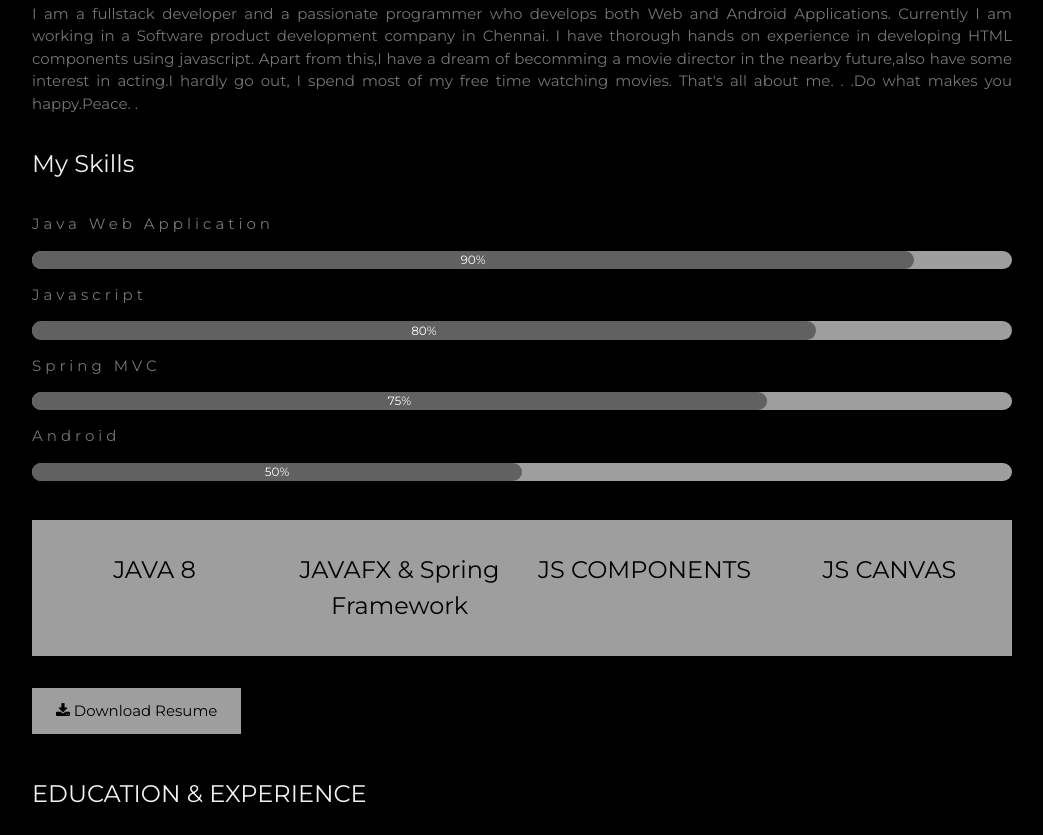
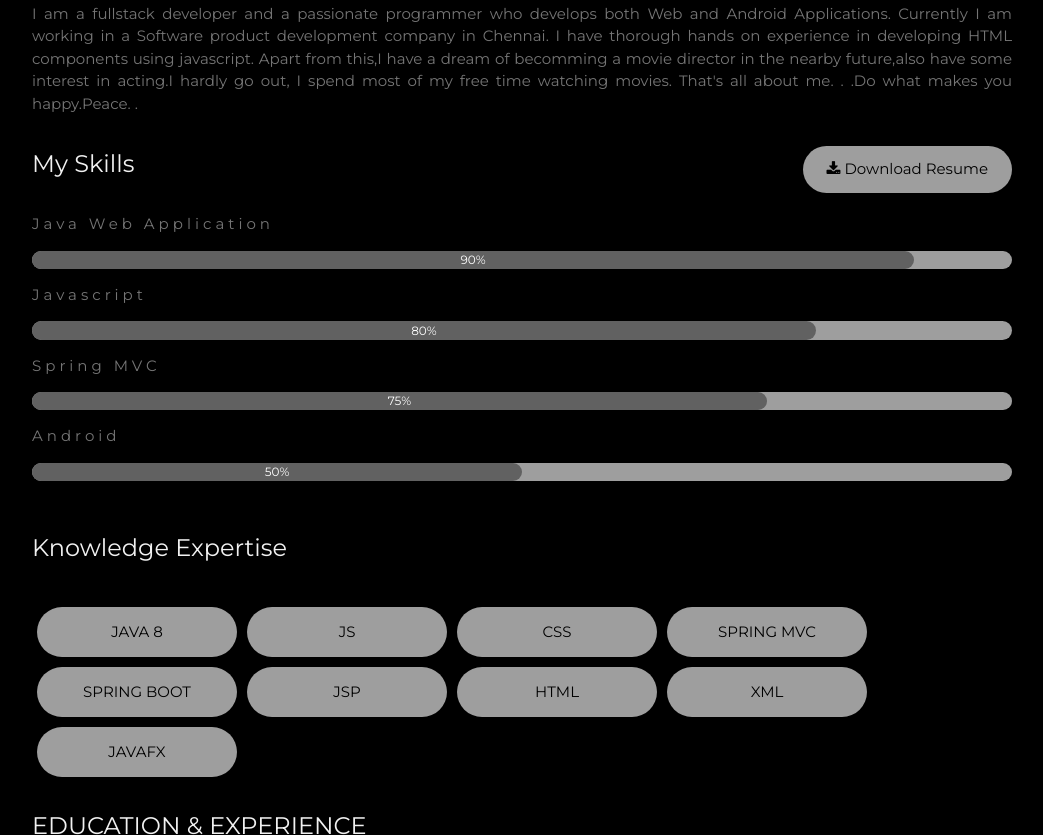
Before and after one commit to abheethy/abheethy, a plain HTML site: page index.html in a window 1280 px wide. Shown: the part 866-1701 px from the top of the page, without its empty margins (178-1221 px from the left). Drawn offline with nearby package versions, Linux system fonts and the light colour scheme; a script that the page names is missing.

Commit message:
map added

```diff
--- a/index.html
+++ b/index.html
@@ -69,6 +69,9 @@ body, h1,h2,h3,h4,h5,h6 {font-family: "Montserrat", sans-serif}
        Apart from this,I have a dream of becomming a movie director in the nearby future,also have some interest in acting.I hardly go out, I spend most of my free time watching movies.
        That's all about me. . .Do what makes you happy.Peace. .
     </p>
+    <button id="download-resume"class="button_resume abheethy-button abheethy-light-grey abheethy-padding-large abheethy-section">
+      <i class="fa fa-download"></i> Download Resume
+    </button>
     <h3 class="abheethy-padding-16 abheethy-text-light-grey">My Skills</h3>
      <p class="abheethy-wide">Java Web Application</p>
           <div class="abheethy-light-grey abheethy-round-xlarge abheethy-small">
@@ -90,25 +93,33 @@ body, h1,h2,h3,h4,h5,h6 {font-family: "Montserrat", sans-serif}
           </div>
           <br>
 
+ <h3 class="abheethy-padding-16 abheethy-text-light-grey">Knowledge Expertise</h3>
+<div class="container">
+  <div class="knowledge-list">JAVA 8</div>
+  <div class="knowledge-list">JS</div>
+  <div class="knowledge-list">CSS</div>
+  <div class="knowledge-list">SPRING MVC</div>
+  <div class="knowledge-list">SPRING BOOT</div>
+  <div class="knowledge-list">JSP</div>
+  <div class="knowledge-list">HTML</div>
+  <div class="knowledge-list">XML</div>
+  <div class="knowledge-list">JAVAFX</div>
+</div>
 
-    <div class="abheethy-row abheethy-center abheethy-padding-16 abheethy-section abheethy-light-grey">
-      <div class="abheethy-quarter abheethy-section">
-        <span class="abheethy-xlarge">JAVA 8</span><br>
-      </div>
-      <div class="abheethy-quarter abheethy-section">
-        <span class="abheethy-xlarge">JAVAFX & Spring Framework</span><br>
-      </div>
-      <div class="abheethy-quarter abheethy-section">
-        <span class="abheethy-xlarge">JS COMPONENTS</span><br>
-      </div>
-      <div class="abheethy-quarter abheethy-section">
-        <span class="abheethy-xlarge">JS CANVAS</span><br>
-      </div>
-    </div>
-
-    <button id="download-resume"class="abheethy-button abheethy-light-grey abheethy-padding-large abheethy-section">
-      <i class="fa fa-download"></i> Download Resume
-    </button>
+<!--     <div class="abheethy-row abheethy-center abheethy-padding-16 abheethy-section abheethy-light-grey"> -->
+<!--       <div class="abheethy-quarter abheethy-section"> -->
+<!--         <span class="abheethy-xlarge">JAVA 8</span><br> -->
+<!--       </div> -->
+<!--       <div class="abheethy-quarter abheethy-section"> -->
+<!--         <span class="abheethy-xlarge">JAVAFX & Spring Framework</span><br> -->
+<!--       </div> -->
+<!--       <div class="abheethy-quarter abheethy-section"> -->
+<!--         <span class="abheethy-xlarge">JS COMPONENTS</span><br> -->
+<!--       </div> -->
+<!--       <div class="abheethy-quarter abheethy-section"> -->
+<!--         <span class="abheethy-xlarge">JS CANVAS</span><br> -->
+<!--       </div> -->
+<!--     </div> -->
 
     <!-- Grid for pricing tables -->
     <h3 class="abheethy-padding-16 abheethy-text-light-grey">EDUCATION & EXPERIENCE</h3>
@@ -175,6 +186,7 @@ body, h1,h2,h3,h4,h5,h6 {font-family: "Montserrat", sans-serif}
       <p><i class="fa fa-phone fa-fw abheethy-text-white abheethy-xxlarge abheethy-margin-right"></i> Phone: +91 9995757096</p>
       <p><i class="fa fa-envelope fa-fw abheethy-text-white abheethy-xxlarge abheethy-margin-right"> </i> Email: abheethy@gmail.com</p>
     </div><br>
+    <div id="map" class="map"></div>
 <!--     <p>Lets get in touch. Send me a message:</p> -->
 
     <form id="gform" method="POST"
@@ -215,9 +227,10 @@ body, h1,h2,h3,h4,h5,h6 {font-family: "Montserrat", sans-serif}
 
 <!-- END PAGE CONTENT -->
 </div>
-<script src="https://smtpjs.com/v3/smtp.js"></script>
  <script data-cfasync="false" type="text/javascript"
   src="form-submission-handler.js"></script>
+<script src="https://cdn.jsdelivr.net/gh/openlayers/openlayers.github.io@master/en/v6.3.0/build/ol.js"></script>
+ <script src="https://cdn.polyfill.io/v2/polyfill.min.js?features=requestAnimationFrame,Element.prototype.classList"></script>
 <script src="http://ajax.googleapis.com/ajax/libs/jquery/1.11.1/jquery.min.js"></script>
 <script type="text/javascript" src="sample.js"></script>
 </body>
--- a/sample.css
+++ b/sample.css
@@ -1839,3 +1839,27 @@ img {vertical-align: middle;}
 .abheethy-round-xxlarge {
     border-radius: 32px
 }
+
+.knowledge-list {
+    float: left;
+    color: #000;
+    text-align: center;
+    margin: 5px;
+    height: 50px;
+    width: 200px;
+    line-height: 50px;
+    background-color: #9e9e9e;
+    border-radius: 70px;
+}
+.container {
+  margin-top: 20px;
+  overflow: hidden;
+}
+.button_resume{
+	border-radius: 50px;
+    float: right;
+}
+.map {
+      height: 400px;
+      width: 100%;
+    }
--- a/sample.js
+++ b/sample.js
@@ -26,6 +26,18 @@ function myFunction(event) {
 		window.open('https://www.linkedin.com/in/abhijithajithkumar/', '_blank')
 	}
 }
+var map = new ol.Map({
+    target: 'map',
+    layers: [
+      new ol.layer.Tile({
+        source: new ol.source.OSM()
+      })
+    ],
+    view: new ol.View({
+      center: ol.proj.fromLonLat([80.2277203, 12.9117073]),
+      zoom: 15
+    })
+  });
 function downlodResume(e){
 	e.preventDefault();
 	var URL = 'https://drive.google.com/file/d/1ezFPrxcgMnqE8zgbPxvdPS4dbCYa1-C5/view?usp=sharing'
```
